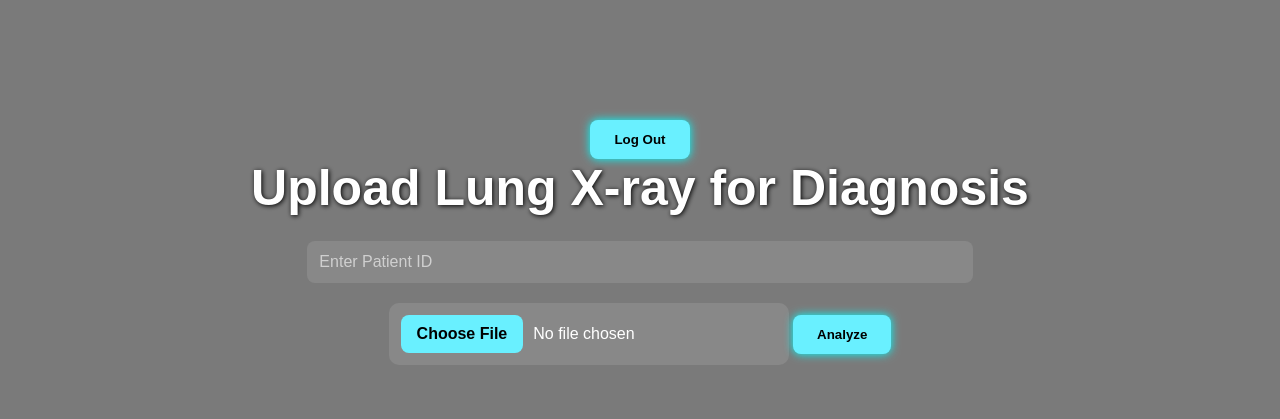
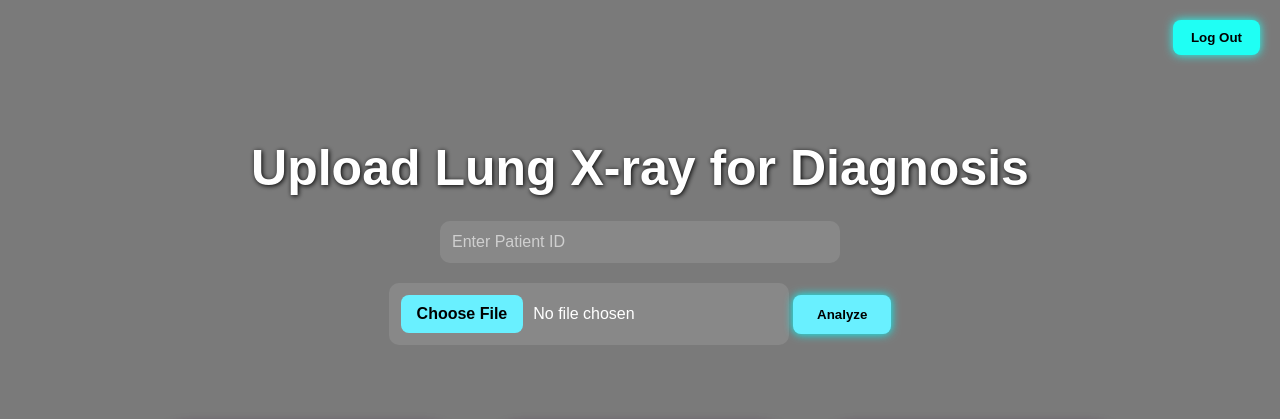
Before and after one commit to NoorZafar734/Capstone, a plain HTML site: page upload.html in a window 1280 px wide. Shown: the top 419 px of the page. Drawn offline with Linux system fonts and the light colour scheme.

Commit message:
styles.css

```diff
--- a/styles.css
+++ b/styles.css
@@ -527,3 +527,34 @@ button.btn:hover {
     width: 50px;
     margin-bottom: 10px;
 }
+  .logout-button {
+  position: absolute;
+  top: 20px;
+  right: 20px;
+  background: #1ffff4;
+  color: black;
+  border: none;
+  padding: 10px 18px;
+  border-radius: 8px;
+  font-weight: bold;
+  cursor: pointer;
+  box-shadow: 0 0 10px #1ffff4;
+  transition: background 0.3s ease;
+  z-index: 1000;
+}
+
+.logout-button:hover {
+  background: #d32f2f;
+}
+#uploadForm input[type="text"] {
+    background: rgba(255, 255, 255, 0.1);
+    padding: 12px;
+    color: white;
+    border: none;
+    border-radius: 10px;
+    width: 100%;
+    max-width: 400px;
+    margin-bottom: 20px;
+    font-size: 16px;
+    box-sizing: border-box;
+  }
```
